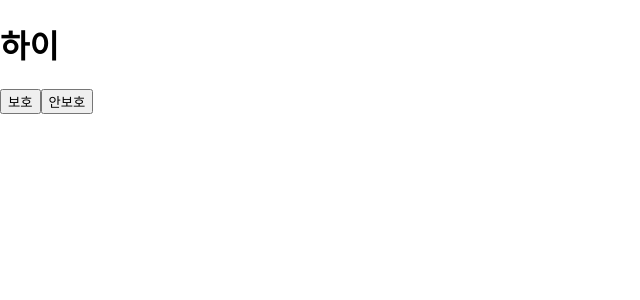
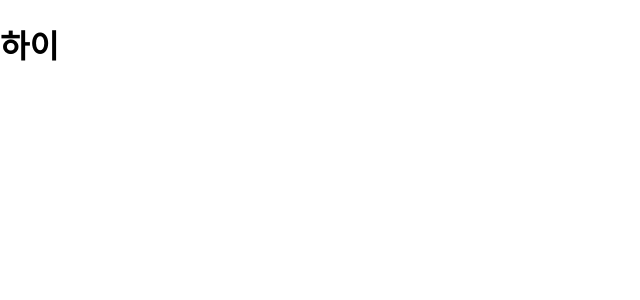
Before and after one commit to gbwlxhd97/react-hooks, a React (Create React App) app: page / in a window 1280 px wide. Shown: the top 300 px of the page, without its empty margins (0-640 px from the left). Built offline with nearby package versions, Linux system fonts and the light colour scheme.

Commit message:
chap 8 useBeforeLeave

```diff
--- a/src/App.js
+++ b/src/App.js
@@ -1,23 +1,27 @@
 import React, { useState, useEffect, useRef } from "react";
 
-const usePreventLeave = () => {
-  const listener = (event) => {
-    event.preventDefault();
-    event.returnValue = ""; //크롬에만 있는 기능 스펠링틀리는거 조심.
+const useBeforeLeave = (onBefore) => {
+  if (typeof onBefore !== "function") {
+    return; //onBefore이 함수가 아니면 다 죽임.(함수종료)
+  }
+  const handle = (event) => {
+    const { clientY } = event;
+    if (clientY <= 0) {
+      onBefore();
+    }
   };
-  const enablePrevent = () => window.addEventListener("beforeunload", listener);
-  const disablePrevent = () =>
-    window.removeEventListener("beforeunload", listener);
-  return { enablePrevent, disablePrevent };
+  useEffect(() => {
+    document.addEventListener("mouseleave", handle); //컴포넌트가 mount 되었을 때,
+    return () => document.removeEventListener("mouseleave", handle); //Unmount 되었을 때
+  }, []); //단 한번만 실행하기 위해서 deps를 빈 배열로 선언
 };
 
 const App = () => {
-  const { enablePrevent, disablePrevent } = usePreventLeave();
+  const begForLife = () => console.log("pls dont leave");
+  useBeforeLeave(begForLife);
   return (
     <div className="App">
       <h1>하이</h1>
-      <button onClick={enablePrevent}>보호</button>
-      <button onClick={disablePrevent}>안보호</button>
     </div>
   );
 };
```
Also changed, not shown: 1 other file (tests, documents, lock files or other folders).
